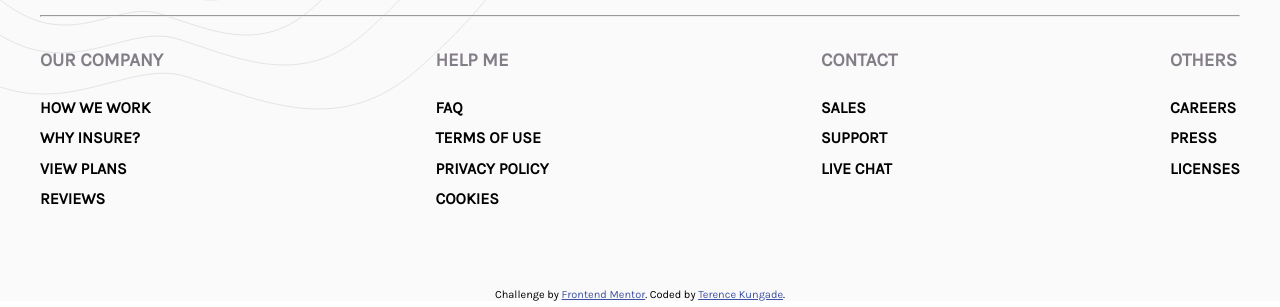
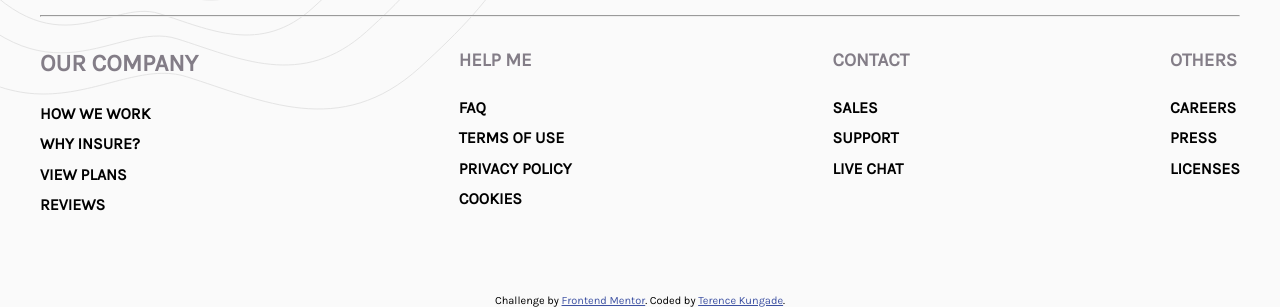
Before and after one commit to KVibe265/insure-landing-page, a plain HTML site: page index.html in a window 1280 px wide. Shown: the part 2053-2360 px from the top of the page. Drawn offline with Linux system fonts and the light colour scheme.

Commit message:
fixed the heading level in the footer section

```diff
--- a/index.html
+++ b/index.html
@@ -134,7 +134,7 @@
 
       <div class="links">
         <div class="column">
-          <h3 class="column-title"> Our company </h3>
+          <h2 class="column-title"> Our company </h2>
           <p>How we work</p>
           <p>Why Insure?</p>
           <p>View plans</p>
```
